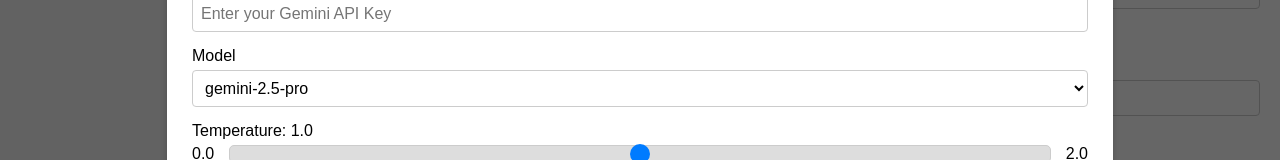
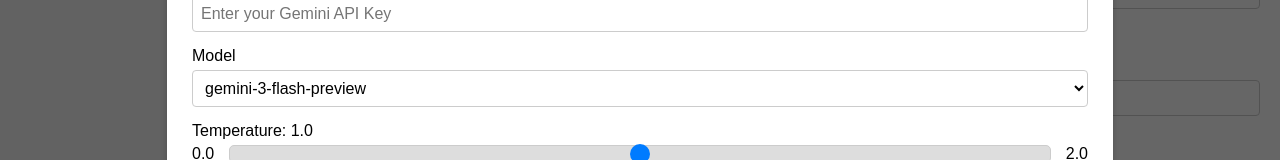
Before and after one commit to tylertran349/cover-letter-generator, a React (Create React App) app: page / in a window 1280 px wide. Both pictures are taken after a click on the button "Settings". Shown: the part 138-298 px from the top of the page. Built offline with nearby package versions, Linux system fonts and the light colour scheme.

Commit message:
Update model to gemini-3-flash-preview and tweak prompt

```diff
--- a/src/App.js
+++ b/src/App.js
@@ -22,7 +22,11 @@
 
   // State for the model, loaded from localStorage or set to default
   const [model, setModel] = useState(() => {
-    return localStorage.getItem('gemini-model') || 'gemini-2.5-pro';
+    const savedModel = localStorage.getItem('gemini-model');
+    if (!savedModel || savedModel.startsWith('gemini-2.5')) {
+      return 'gemini-3-flash-preview';
+    }
+    return savedModel;
   });
 
   // State for temperature, loaded from localStorage or set to default
@@ -81,8 +85,8 @@
       1. Use the vocabulary of a college freshman but maintain a formal tone.
       2. Your response MUST contain ONLY the text of the cover letter or the answer.
       3. DO NOT include any introductory phrases, headings, titles, or conversational text like "Here is the cover letter:" or "Based on the information provided...".
-      4. The output must begin directly with the first word of the cover letter (e.g., "Dear Hiring Manager,") or the answer. Do not add any text before it.
-      5. If signing off, only include my full name. DO NOT include my phone number, email, or LinkedIn account.
+      4. For COVER LETTERS: Begin with a formal salutation (e.g., "Dear Hiring Manager,") and end with a sign-off containing ONLY my full name.
+      5. For JOB APPLICATION ANSWERS: DO NOT include any salutations, signatures, names, or contact information. Provide ONLY the answer text.
     `;
 
     try {
@@ -110,7 +114,7 @@
       console.error('Error generating response:', error);
       let errorMessage = 'An error occurred. Please check the console for more details.';
       if (error.response && error.response.data && error.response.data.error) {
-          errorMessage = `Error from API: ${error.response.data.error.message}`;
+        errorMessage = `Error from API: ${error.response.data.error.message}`;
       }
       setGeneratedResponse(errorMessage);
     } finally {
--- a/src/components/SettingsModal.js
+++ b/src/components/SettingsModal.js
@@ -65,9 +65,7 @@
         <div className="input-group">
           <label htmlFor="model-select">Model</label>
           <select id="model-select" value={model} onChange={(e) => setModel(e.target.value)}>
-            <option value="gemini-2.5-pro">gemini-2.5-pro</option>
-            <option value="gemini-2.5-flash">gemini-2.5-flash</option>
-            <option value="gemini-2.5-flash-lite">gemini-2.5-flash-lite</option>
+            <option value="gemini-3-flash-preview">gemini-3-flash-preview</option>
           </select>
         </div>
 
```
